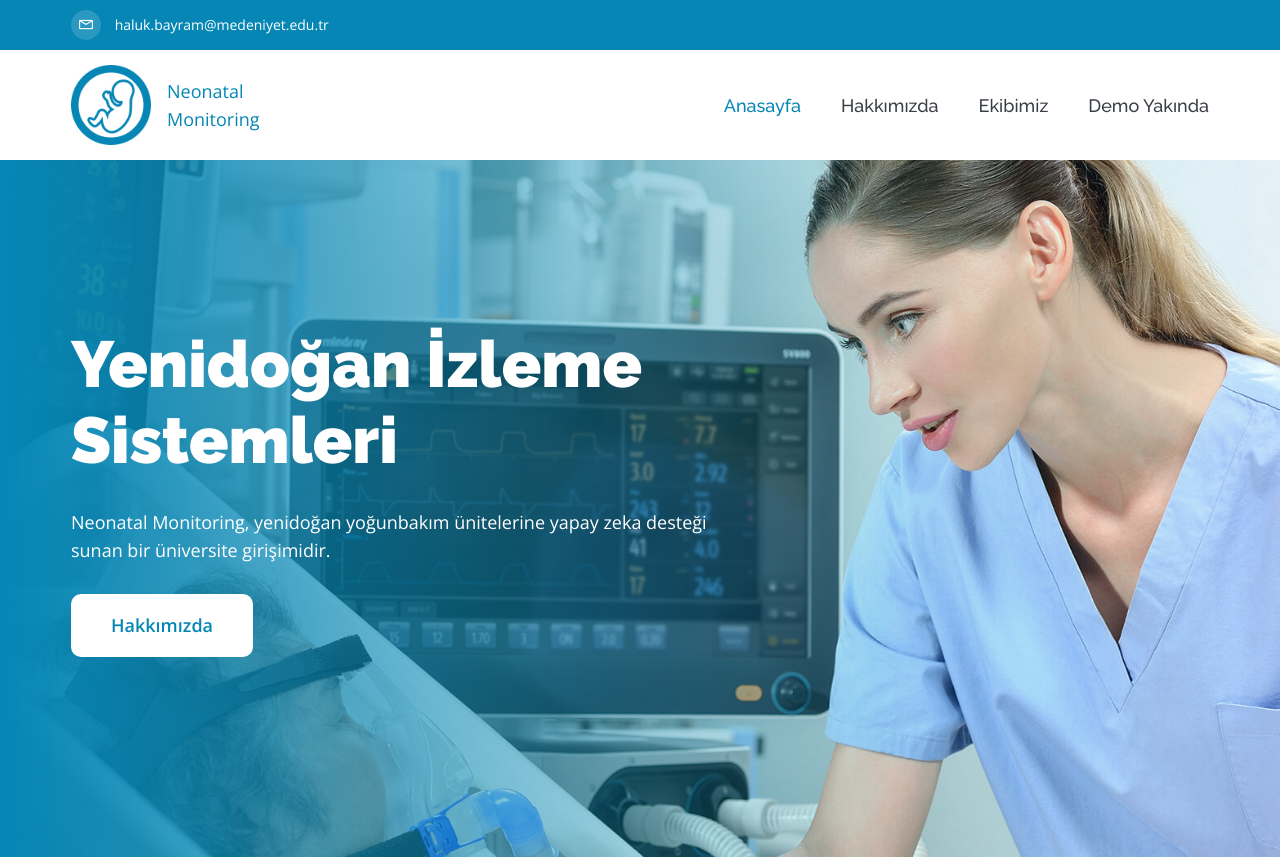
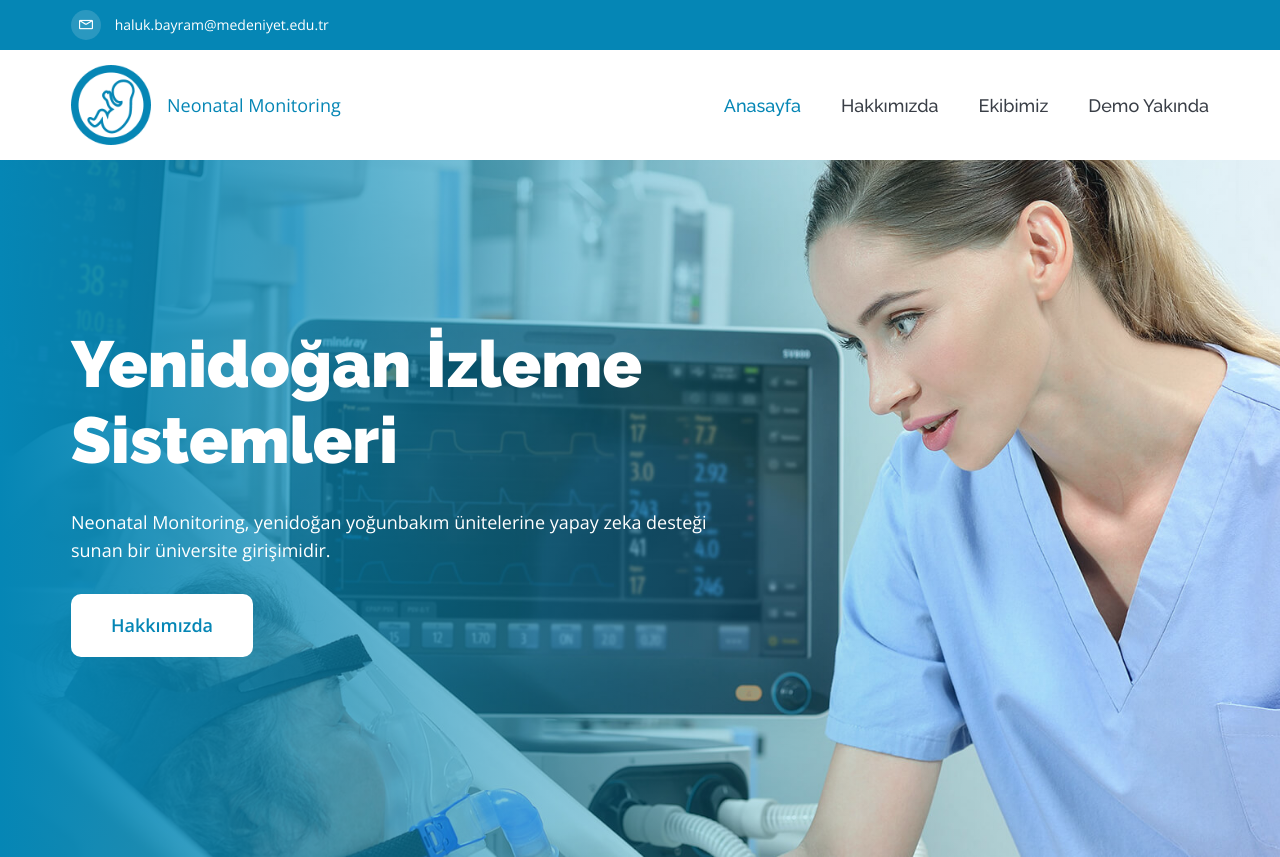
Before and after one commit to neonatal-monitoring/neonatal-monitoring.github.io, a plain HTML site: page index.html in a window 1280 px wide. Shown: the top 857 px of the page. Drawn offline with nearby package versions, Linux system fonts and the light colour scheme.

Commit message:
chore: update title position

```diff
--- a/index.html
+++ b/index.html
@@ -77,7 +77,7 @@
                                 <a class="navbar-brand" href="/">
                                     <img src="assets/img/logo.png" height="80" width="80" alt="Logo">
                                 </a>
-                                <p style="color: #0586B5;">Neonatal Monitoring</p>
+                                <p style="color: #0586B5;text-wrap: nowrap;">Neonatal Monitoring</p>
                                 <button class="navbar-toggler" type="button" data-toggle="collapse"
                                     data-target="#navbarSupportedContent" aria-controls="navbarSupportedContent"
                                     aria-expanded="false" aria-label="Toggle navigation">
```
